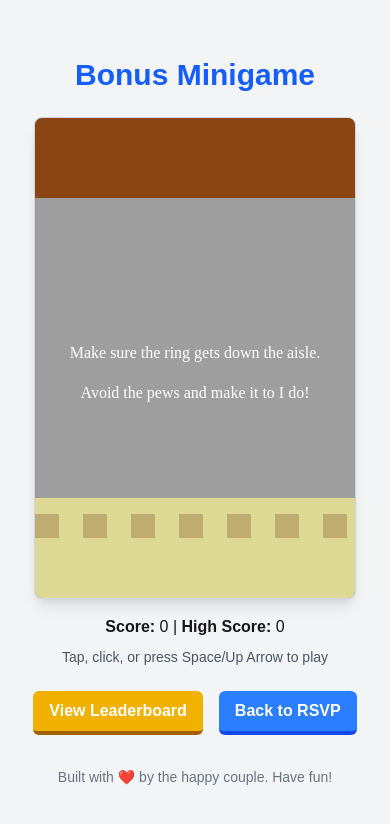
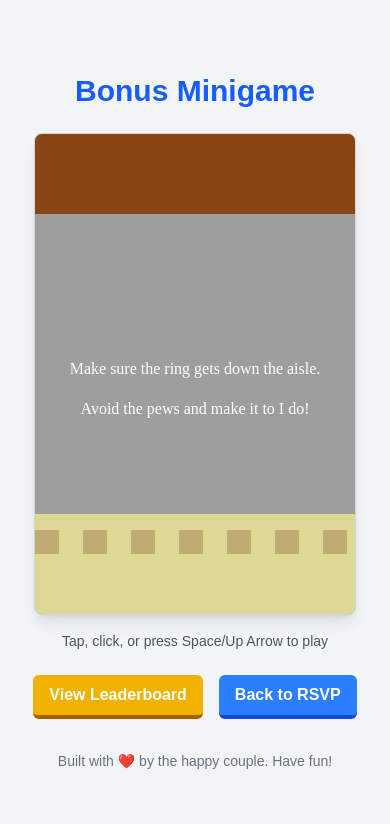
Before and after one commit to rangelan2/elena-invite, a Next.js app: page /play in a window 390 px wide. Shown: the top 824 px of the page. Built offline with nearby package versions, Linux system fonts and the light colour scheme.

Commit message:
feat: Adjust GameCanvas layout for better mobile scaling

```diff
--- a/src/app/play/components/Game.jsx
+++ b/src/app/play/components/Game.jsx
@@ -309,9 +309,6 @@ export default function Game({
 
       {!isLoading && !loadError && (
         <div className="mt-4 text-center">
-          <p className="mb-2">
-            <strong>Score:</strong> {scoreData.score} | <strong>High Score:</strong> {scoreData.highScore}
-          </p>
           <div className="text-sm text-gray-600 mb-4">
             <p>Tap, click, or press Space/Up Arrow to play</p>
           </div>
--- a/src/app/play/components/GameCanvas.js
+++ b/src/app/play/components/GameCanvas.js
@@ -975,7 +975,6 @@ const GameCanvas = memo(({ onGameOver, onScoreUpdate, onStartGame, showScoreForm
         MozUserSelect: 'none',
         msUserSelect: 'none',
         userSelect: 'none',
-        aspectRatio: '9/16',
         maxHeight: '100%',
         zIndex: 10
       }}
```
